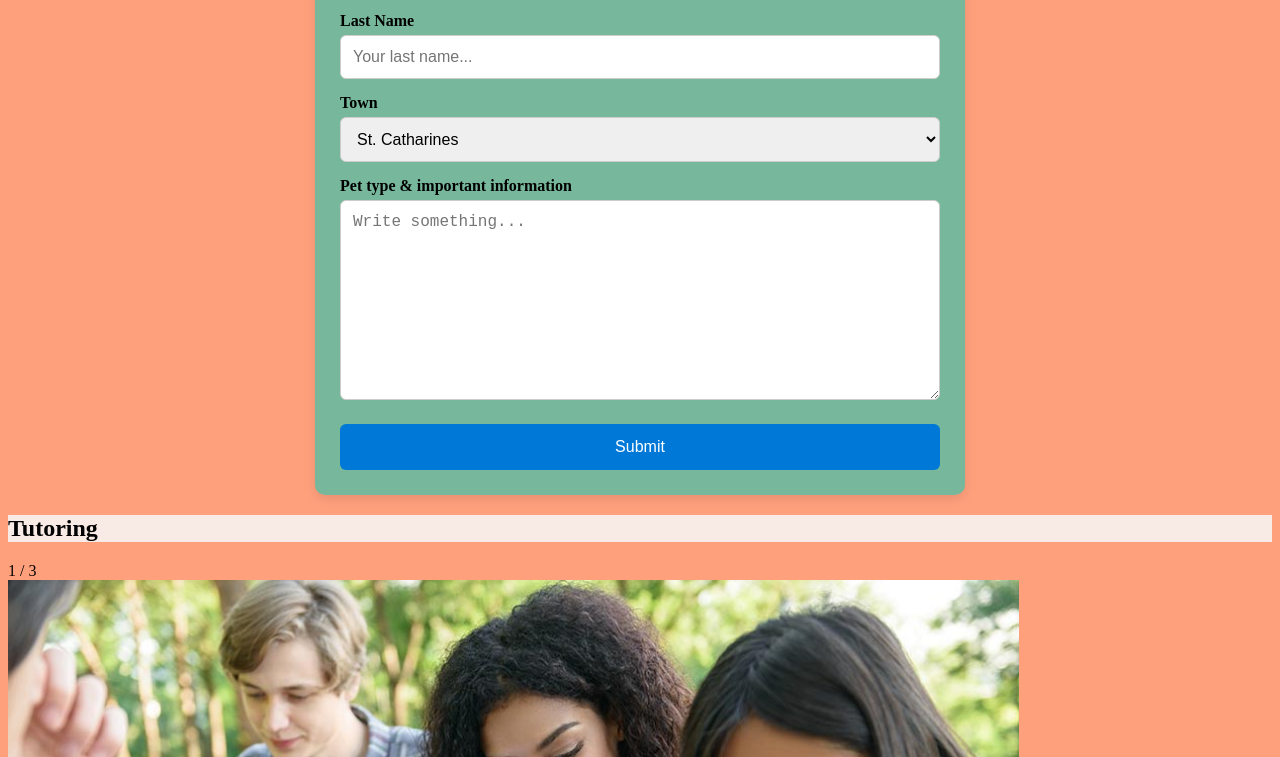
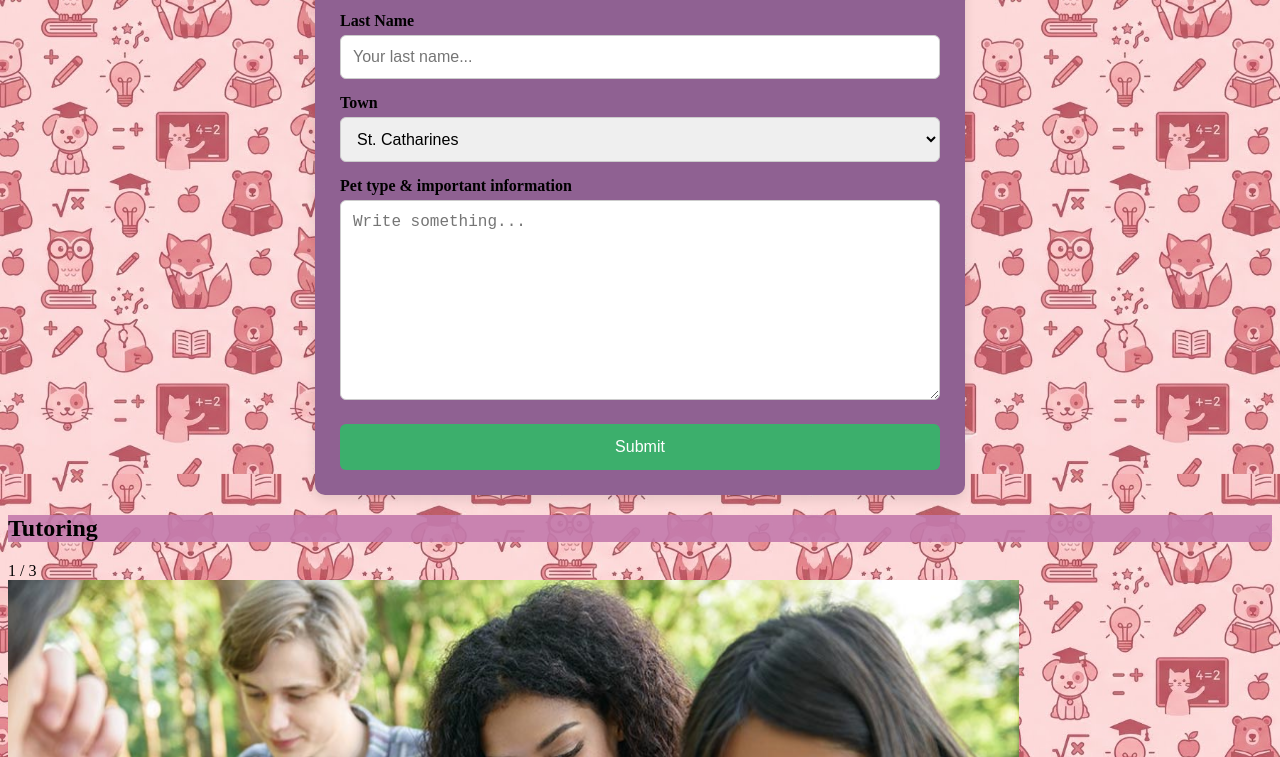
Before and after one commit to DocSam-44/PawsitivelySmart, a plain HTML site: page index.html in a window 1280 px wide. Shown: the part 1708-2465 px from the top of the page. Drawn offline with Linux system fonts and the light colour scheme.

Commit message:
changed colours after adding an image to the background

```diff
--- a/index.css
+++ b/index.css
@@ -1,4 +1,25 @@
-body {background-color: rgb(255, 160, 125);}
+/* body {background-color: rgb(255, 160, 125);} */
+
+
+/* * based on a website I found that lets you add a cool background and then asked ai to use two different shades of pink to encorporate animals and tutoring themed things */
+body {
+    /* Fallback color matching the lighter shade of pink */
+    background-color: #ffb6c1;
+
+    /* Link to your saved pink vector pattern */
+    background-image: url("download.jpg");
+
+    /* Makes the pattern tile continuously across the background */
+    background-repeat: repeat;
+
+    /* Optional: Controls the scale of the little animals and tutoring icons */
+    background-size: 1000px;
+
+    /* Ensures the background stays fixed while scrolling the page content */
+    background-attachment: fixed;
+}
+
+
 sub {
   font-size: 1.2rem;
 }
@@ -21,15 +42,18 @@ sub {
   margin-bottom: 0px;
 }
 
-h1 {background-color: rgba(247, 248, 247, 0.856);}
-h2 {background-color: rgba(247, 248, 247, 0.856);}
+h1 {background-color: rgba(196, 123, 172, 0.9);}
+h2 {background-color: rgba(196, 123, 172, 0.9);}
+p {background-color: rgba(166, 228, 166, 0.9);}
+ul {background-color: rgba(166, 228, 166, 0.9);}
+sub {background-color: rgba(166, 228, 166, 0.9);}
 /* sub {background-color: rgb(125, 196, 255);} */
 
 /* * All the below features were used to make the submission option. It wasn't applying in a way that look right so I asked ai to help format it but otherwise the code came from w3 */
 .container {
     max-width: 600px;
     margin: 0 auto;
-    background: rgb(119, 184, 156);
+    background: rgb(143, 97, 146);
     padding: 25px;
     border-radius: 10px;
     box-shadow: 0 4px 12px rgba(0, 0, 0, 0.1);
@@ -60,7 +84,7 @@ textarea {
 
 input[type="submit"] {
     width: 100%;
-    background-color: #0078d7;
+    background-color: #3caf6c;
     color: white;
     padding: 14px;
     margin-top: 20px;
```
Also changed, not shown: index.html (+0 -3 lines), download.jpg (added).
